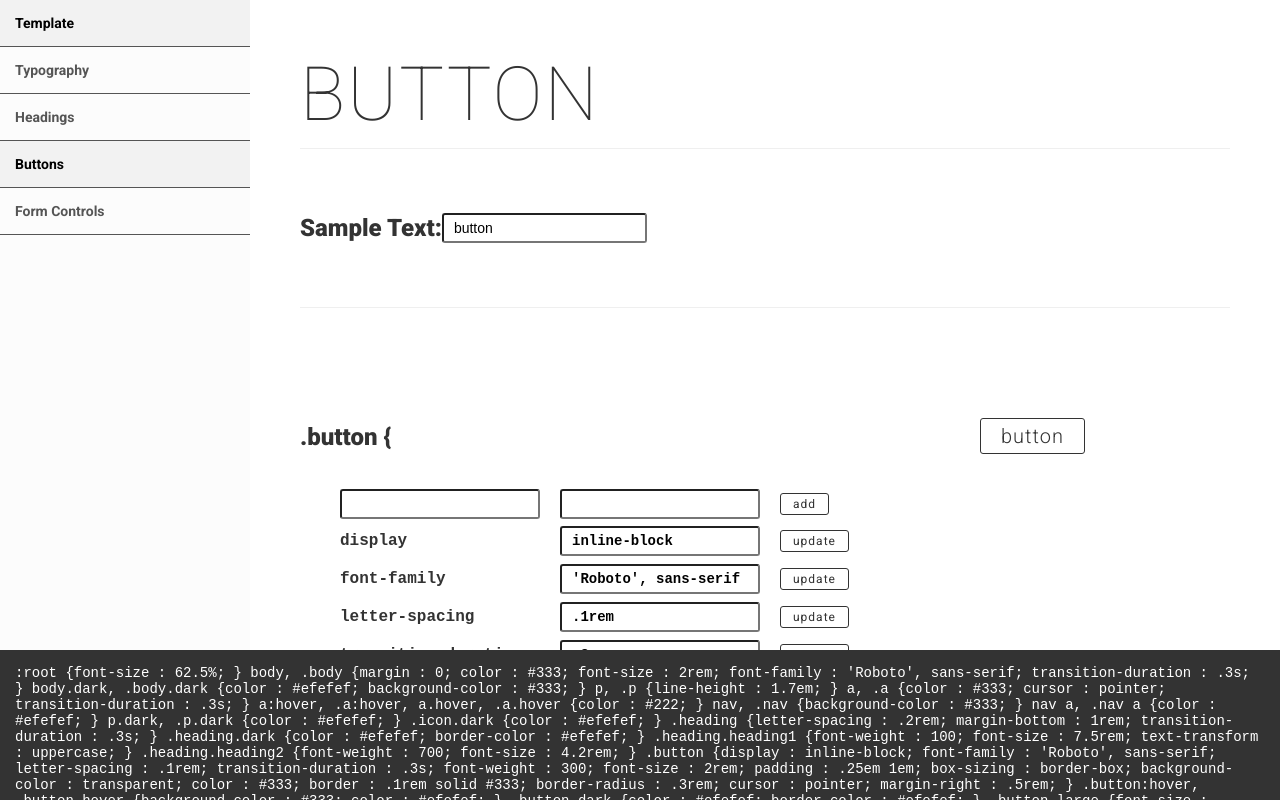
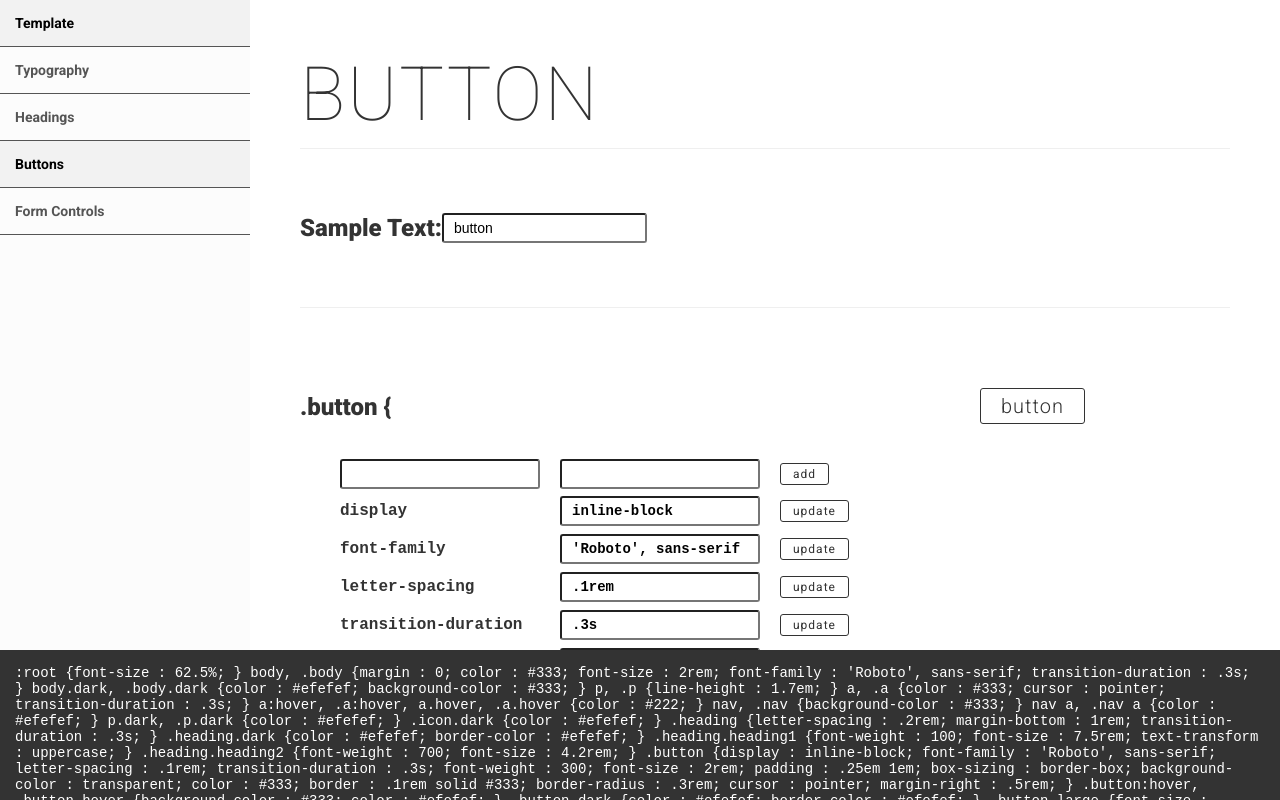
Before and after one commit to benbakle/dynamicStyleguide-reactjs, a React (Create React App) app: page /type/button in a window 1280 px wide. Shown: the top 800 px of the page. Built offline with nearby package versions, Linux system fonts and the light colour scheme.

Commit message:
fix: scroll position when changing pages

```diff
--- a/src/App.js
+++ b/src/App.js
@@ -8,6 +8,7 @@ import Template from './components/Template';
 import StyleDisplay from './components/StyleDisplay';
 
 class App extends Component {
+
   render() {
     return (
       <div className="app">
--- a/src/assets/css/components/style-display.scss
+++ b/src/assets/css/components/style-display.scss
@@ -12,7 +12,7 @@
   }
 
   .display {
-    padding: 5rem 0;
+    padding: 2rem 0;
     border-bottom: .1rem solid #efefef;
   }
 
--- a/src/components/StyleDisplay.js
+++ b/src/components/StyleDisplay.js
@@ -22,6 +22,7 @@ export default class StyleDisplay extends React.Component {
     }
 
     load = (type) => {
+        window.scrollTo(0, 0)
         this.setState({ type: type }, () => {
             styles.subscribe(this.setCSS)
             this.setCSS();
--- a/src/components/Template.js
+++ b/src/components/Template.js
@@ -8,6 +8,10 @@ export default class Template extends React.Component {
         this.state = {
             selected: "",
         }
+    }
+
+    componentDidMount() {
+        window.scrollTo(0, 0)
     }
 
     setSelector = (selector) => {
@@ -24,13 +28,13 @@ export default class Template extends React.Component {
                 <div className="banner">
                     <div className="flex">
                         <div className="left">
-                            <div className="heading heading1" onClick={()=>{setSelector(".heading.heading1")}}>Create A Better Webpage!</div>
+                            <div className="heading heading1" onClick={() => { setSelector(".heading.heading1") }}>Create A Better Webpage!</div>
                         </div>
                         <div className="right">
-                            <p onClick={()=>{setSelector("p, .p")}} >Cras ultricies ligula sed magna dictum porta. Mauris blandit aliquet elit, eget tincidunt nibh pulvinar a. Vivamus magna justo, lacinia eget consectetur sed, convallis at tellus. Lorem ipsum dolor sit amet, consectetur adipiscing elit. Vivamus suscipit tortor eget felis porttitor volutpat.</p>
+                            <p onClick={() => { setSelector("p, .p") }} >Cras ultricies ligula sed magna dictum porta. Mauris blandit aliquet elit, eget tincidunt nibh pulvinar a. Vivamus magna justo, lacinia eget consectetur sed, convallis at tellus. Lorem ipsum dolor sit amet, consectetur adipiscing elit. Vivamus suscipit tortor eget felis porttitor volutpat.</p>
                             <br />
                             <div className="button-wrapper">
-                                <button className="button large" onClick={()=>{setSelector(".button.large")}}>Show Me</button>
+                                <button className="button large" onClick={() => { setSelector(".button.large") }}>Show Me</button>
                             </div>
                         </div>
                     </div>
```
